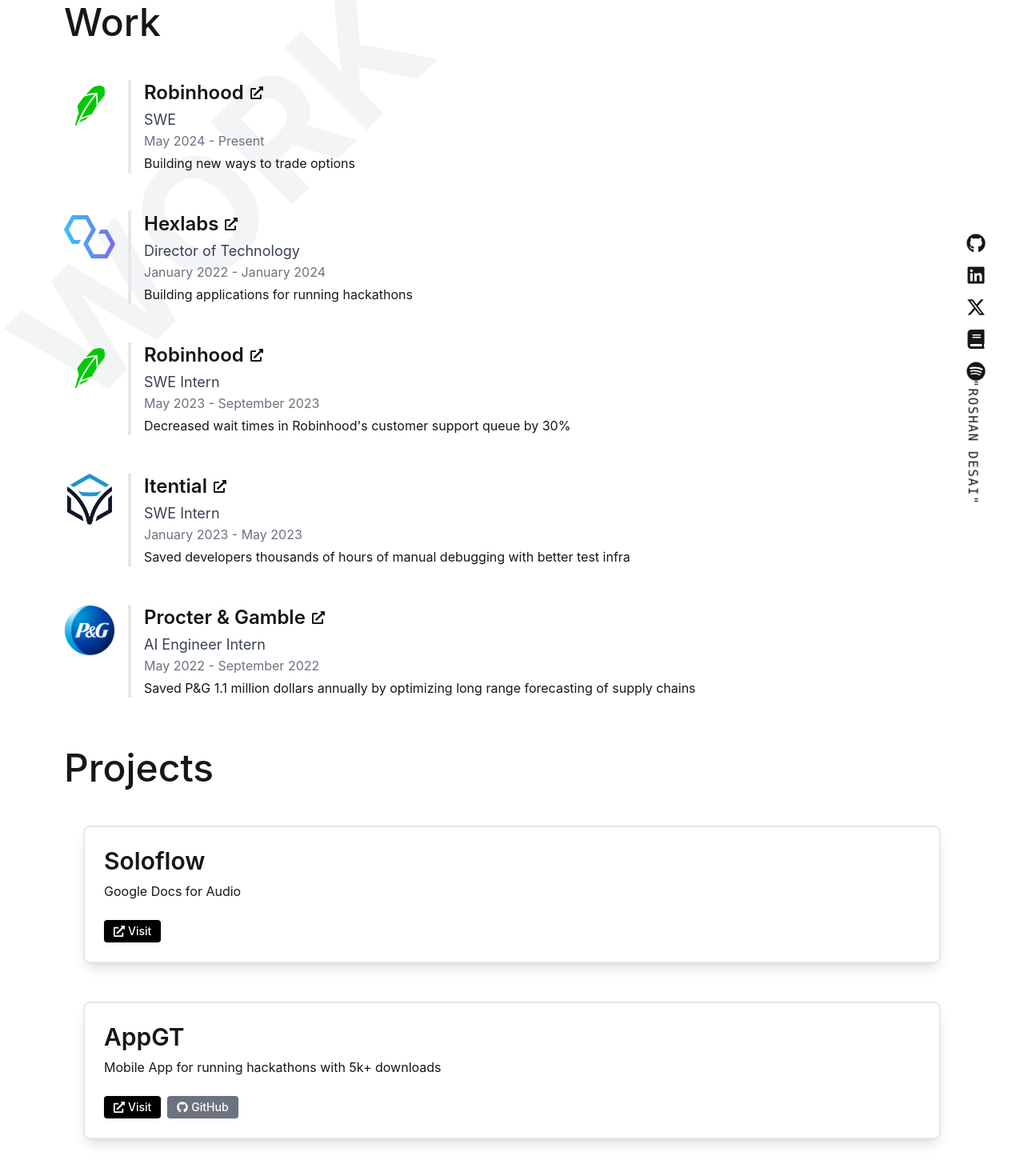
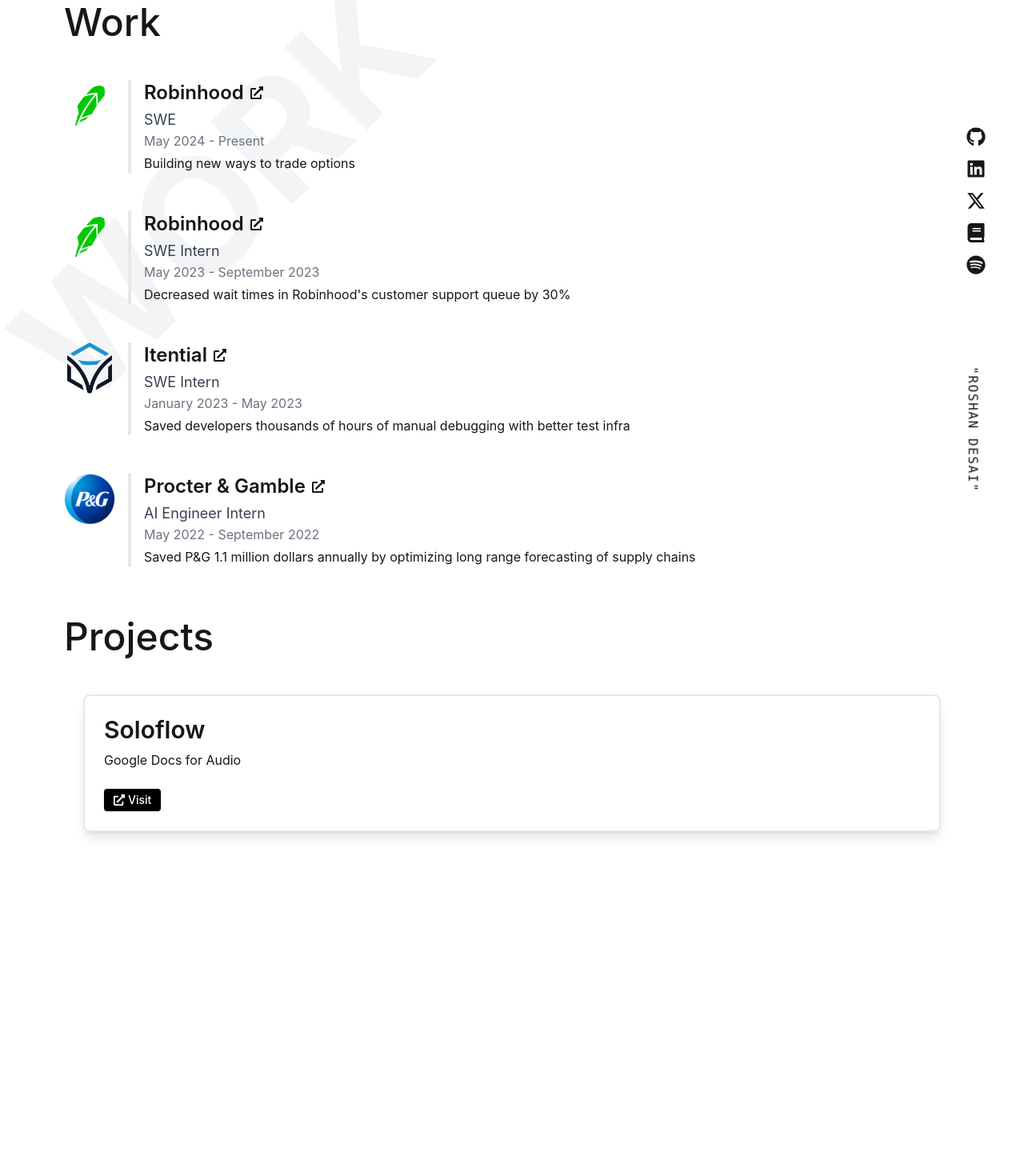
Before and after one commit to rohoswagger/whoami, a Next.js app: page /work in a window 1280 px wide. Shown: the part 108-1578 px from the top of the page at 80% size. After the commit the page ends 1196 px from the top, so only its background shows below. Built offline with nearby package versions, Linux system fonts and the light colour scheme.

Commit message:
small fixes

```diff
--- a/app/components/Navbar.tsx
+++ b/app/components/Navbar.tsx
@@ -36,7 +36,7 @@
         </div>
         {!isMobile && (
           <>
-            <div className="fixed top-1/2 transform space-y-4">
+            <div className="fixed top-1/3 transform space-y-4">
               {LINKS.map((link) => (
                 <div key={link.href} className="relative group">
                   <Link
@@ -52,8 +52,8 @@
                 </div>
               ))}
             </div>
-            <div className="fixed bottom-8 right-24 md:bottom-12 md:right-16 transform rotate-90 origin-right">
-              <span className="font-mono text-sm md:text-base tracking-widest">
+            <div className="fixed bottom-12 right-8 sm:right-12 md:right-16 transform rotate-90 origin-right">
+              <span className="font-mono text-xs sm:text-sm md:text-base tracking-widest px-4">
                 &quot;ROSHAN DESAI&quot;
               </span>
             </div>
--- a/public/data/experience.json
+++ b/public/data/experience.json
@@ -5,13 +5,6 @@
     "company_url": "https://robinhood.com",
     "dates": "May 2024 - Present",
     "description": "Building new ways to trade options"
-  },
-  {
-    "title": "Director of Technology",
-    "company": "Hexlabs",
-    "company_url": "https://hexlabs.org",
-    "dates": "January 2022 - January 2024",
-    "description": "Building applications for running hackathons"
   },
   {
     "title": "SWE Intern",
--- a/public/data/projects.json
+++ b/public/data/projects.json
@@ -5,20 +5,5 @@
     "description": "Google Docs for Audio",
     "image": "/soloflow.png",
     "url": "https://soloflow.io"
-  },
-  {
-    "tags": [
-      "Chakra UI",
-      "typescript",
-      "node.js",
-      "GCP",
-      "MongoDB",
-      "React Native"
-    ],
-    "title": "AppGT",
-    "description": "Mobile App for running hackathons with 5k+ downloads",
-    "image": "/hackgt.png",
-    "url": "https://apps.apple.com/us/app/hexlabs/id1478268737",
-    "github": "https://github.com/HackGT/AppGT"
   }
 ]
```
Also changed, not shown: _writings/perspective.md (added, +6 -0 lines).
